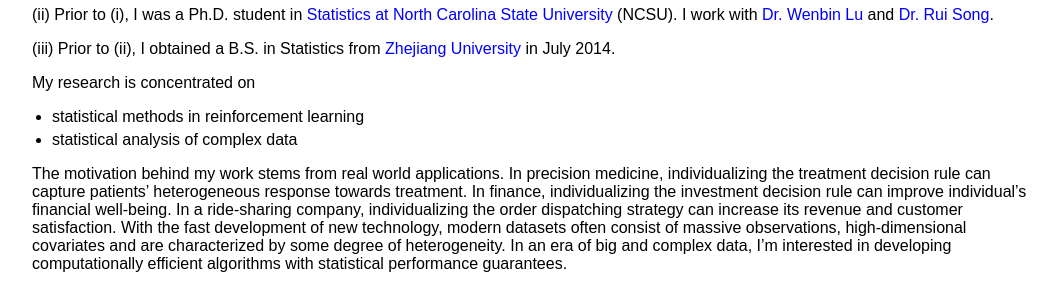
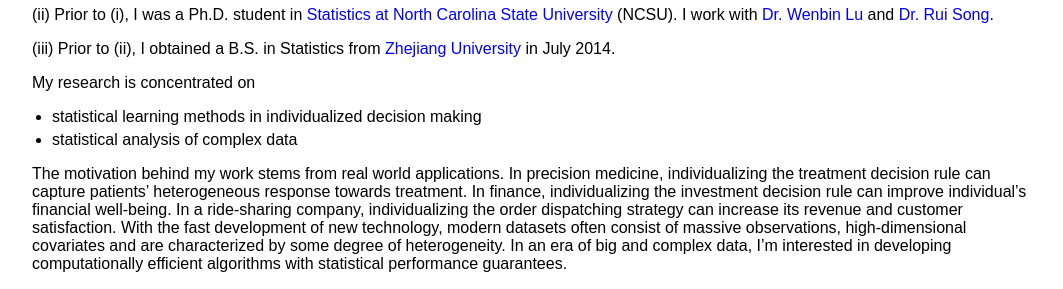
Before and after one commit to callmespring/callmespring.github.io, a Jekyll site: the page built from index.md, in a window 1280 px wide. Shown: the part 892-1181 px from the top of the page, without its empty margins (108-1171 px from the left). Built offline with Jekyll 4.4.1, drawn with Linux system fonts in a browser that asks for light colours.

Commit message:
Update index.md

```diff
--- a/index.md
+++ b/index.md
@@ -15,7 +15,7 @@ layout: default
 My research is concentrated on
 
 <!---* [statistical methods in precision medicine](research_pm)-->
-* statistical methods in reinforcement learning
+* statistical learning methods in individualized decision making
 * statistical analysis of complex data
 
 The motivation behind my work stems from real world applications. In precision medicine, individualizing
```
